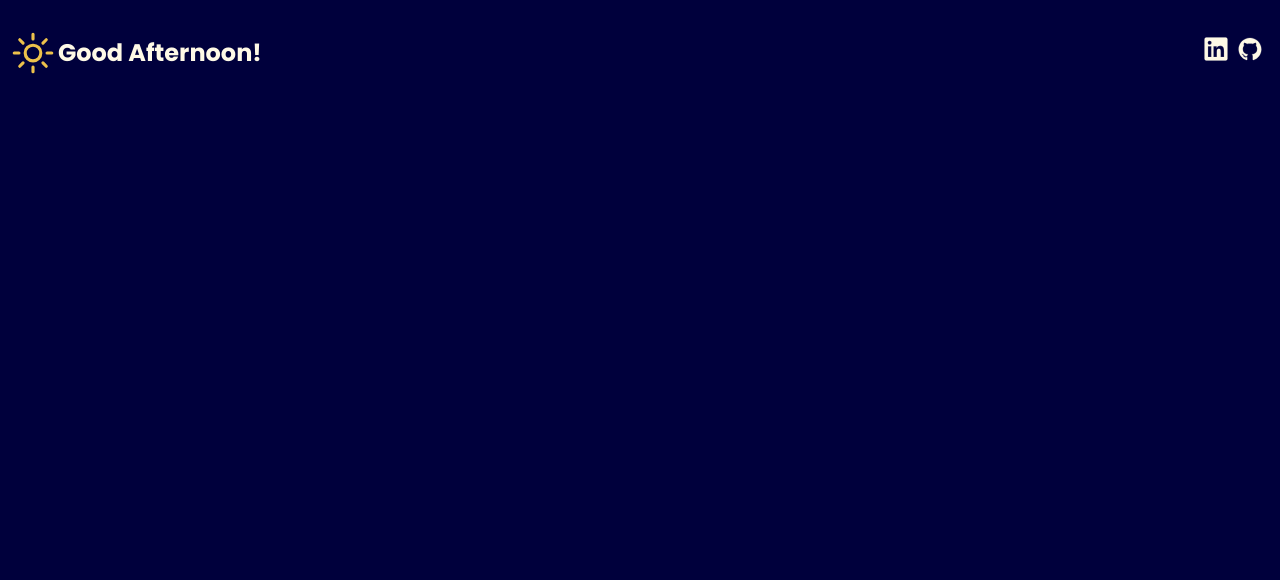
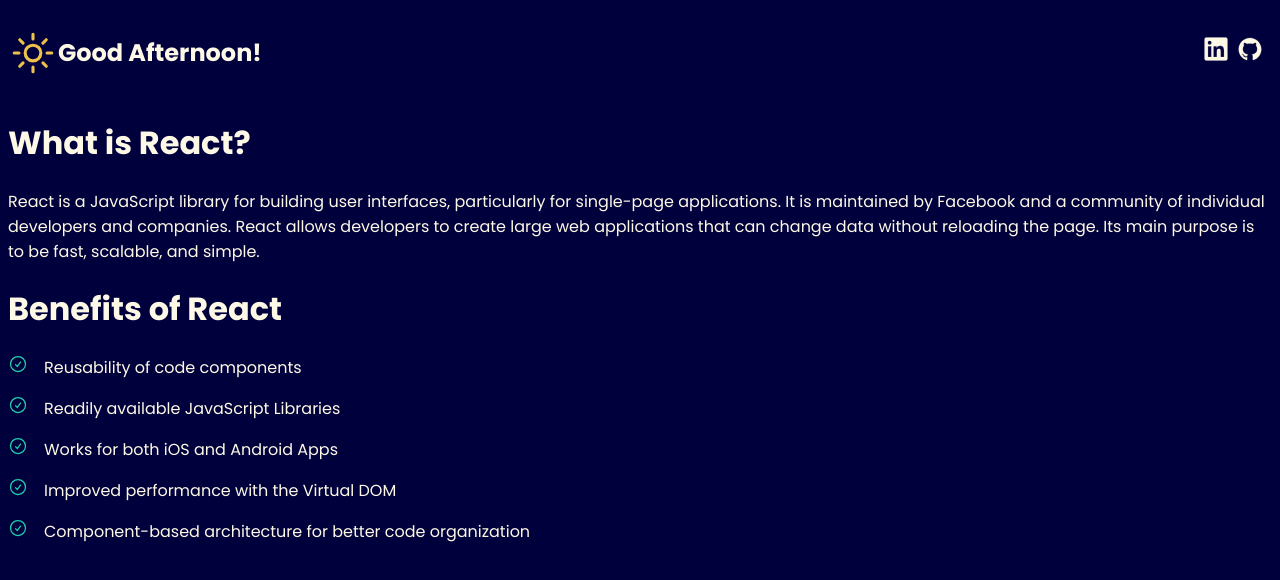
Before and after one commit to tiffanywalker22/atlas-react-and-jsx, a React (Vite) app: page / in a window 1280 px wide. Shown: the top 580 px of the page. Built offline with nearby package versions, Linux system fonts and the light colour scheme.

Commit message:
adding benefits of react and what is react section to app

```diff
--- a/src/App.jsx
+++ b/src/App.jsx
@@ -1,10 +1,25 @@
 import React from 'react';
 import Header from './components/Header';
+import Section from './components/Section';
 
 
 function App() {
   return ( <div>
     <Header />
+    <Section title="What is React?">
+      <p>
+      React is a JavaScript library for building user interfaces, particularly for single-page applications. It is maintained by Facebook and a community of individual developers and companies. React allows developers to create large web applications that can change data without reloading the page. Its main purpose is to be fast, scalable, and simple.
+      </p>
+    </Section>
+    <Section title="Benefits of React">
+      <ul>
+        <li>Reusability of code components</li>
+        <li>Readily available JavaScript Libraries</li>
+        <li>Works for both iOS and Android Apps</li>
+        <li>Improved performance with the Virtual DOM</li>
+        <li>Component-based architecture for better code organization</li>
+      </ul>
+    </Section>
   </div>
   );
 };
--- /dev/null
+++ b/src/components/Section.jsx
@@ -0,0 +1,12 @@
+import React from 'react';
+
+const Section = ({ title, children }) => {
+    return (
+        <div className='section'>
+            <h1>{title}</h1>
+            {children}
+        </div>
+    );
+};
+
+export default Section;
```
